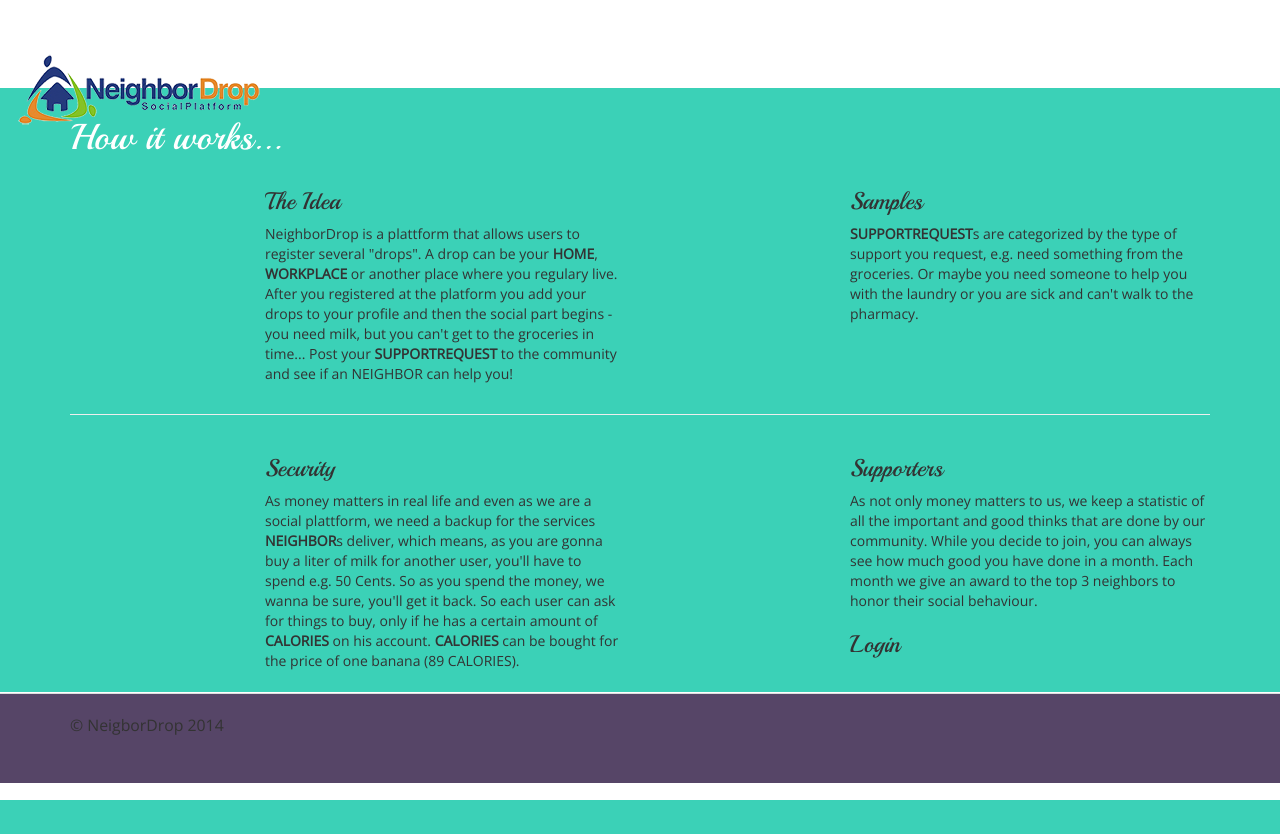
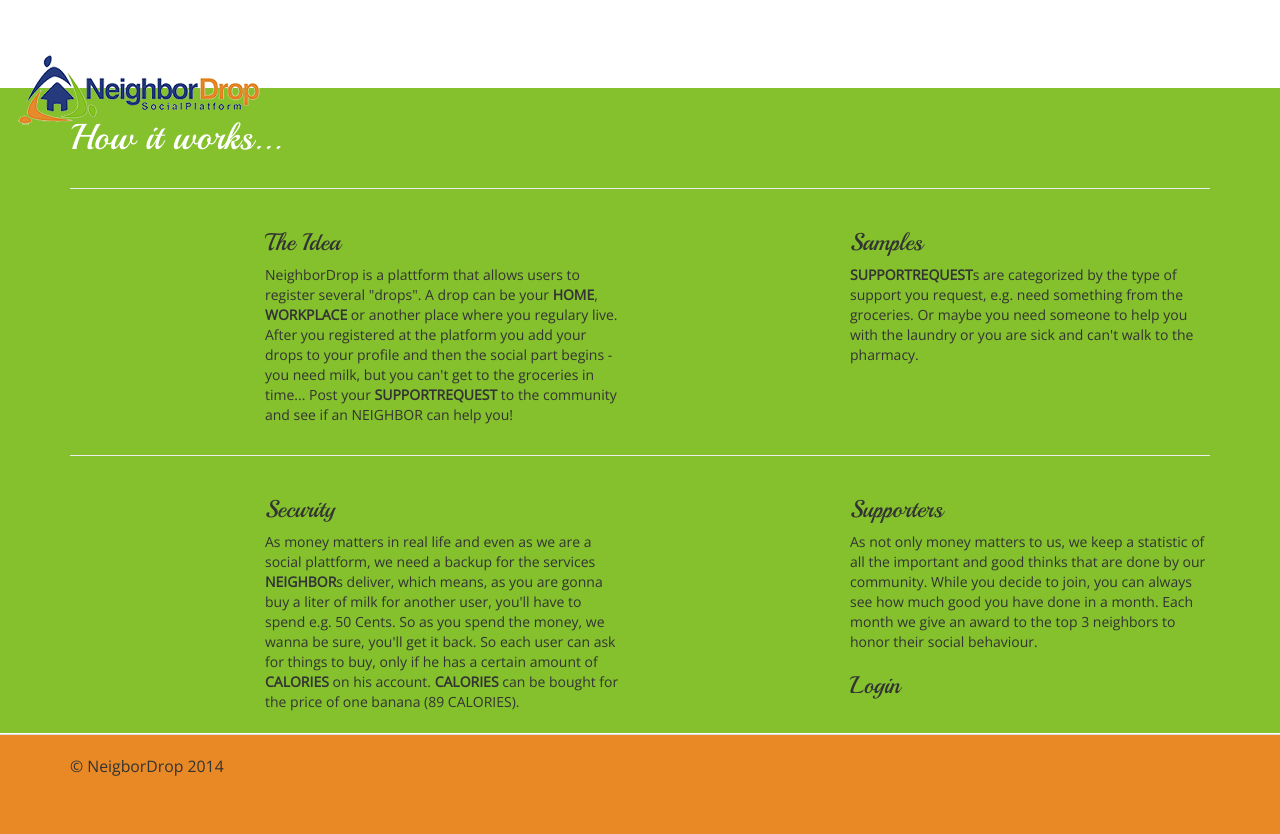
Before and after one commit to philippfrenzel/neighbordrop, a Yii app: template views/site/index.php in a window 1280 px wide. Before the commit the page ends 800 px from the top, so only its background shows below. Run offline with PHP 8.4 and a stand-in for Yii, Linux system fonts and the light colour scheme; the template is opened without the code that fills it, so the values that code supplies are empty; some libraries are stand-ins or nearby versions.

Commit message:
fixes in style

```diff
--- a/views/site/index.php
+++ b/views/site/index.php
@@ -63,6 +63,7 @@ $this->title = 'NeighborDrop - Help your neighbor with droping picking or dropin
       <h1 class="fg_white">How it works...</h1>
     </div>
   </div>
+  <hr>
   <div class="row">
     <div class="col-md-2">
       <?= Icon::show('thumb-tack', ['class' => 'fa-4x pull-right fg_white'], Icon::FA); ?>
--- a/web/css/site.css
+++ b/web/css/site.css
@@ -44,8 +44,8 @@ p{
 }
 
 #footer {
-  height: 90px;
-  background-color: #564567;
+  height: 100px;
+  background-color: #E88925;
   border-top: 1px solid #ddd;
   padding-top: 20px;
   width:100%;
@@ -130,8 +130,12 @@ a.desc:after {
 }
 
 #slide1{
+  background-color: #84C12D;
+  padding: 10px 10px 10px 10px;
+}
+
+.bg_azure{
   background-color: #3bd1b7;
-  padding: 10px 10px 10px 10px;
 }
 
 .fg_white{
```
Also changed, not shown: views/layouts/onepage.php (+7 -2 lines).
